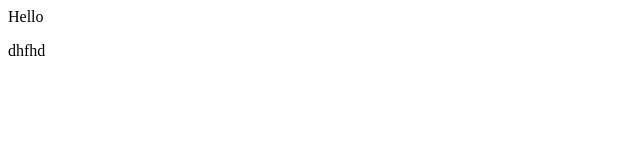
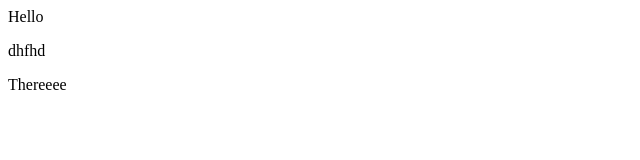
Before and after one commit to gleni1/demo-repo, a plain HTML site: page index.html in a window 1280 px wide. Shown: the full height of the page, 0-640 px from the left. Drawn offline with Linux system fonts and the light colour scheme.

Commit message:
added there

```diff
--- a/index.html
+++ b/index.html
@@ -1,2 +1,3 @@
 <div>Hello</div>
 <p>dhfhd</p>
+<p>Thereeee</p>
```
